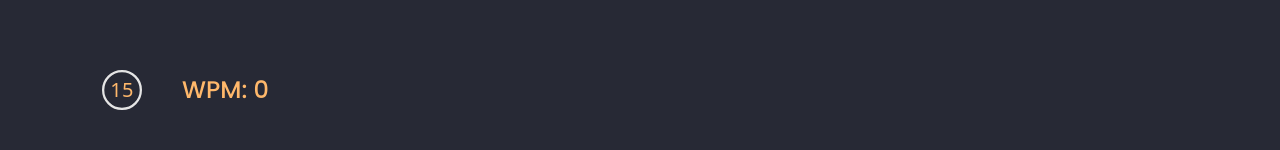
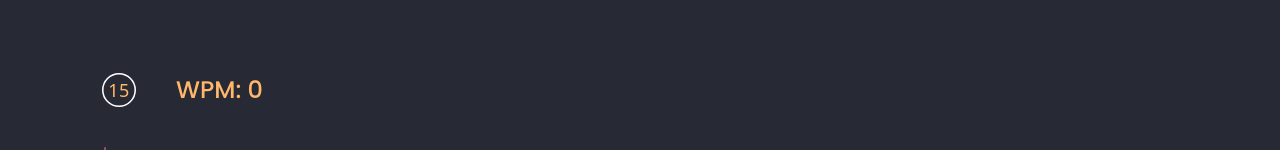
Before and after one commit to biskitsx/kittotype, a Next.js app: page / in a window 1280 px wide. Shown: the part 235-385 px from the top of the page. Built offline with nearby package versions, Linux system fonts and the light colour scheme.

Commit message:
change color and thickness of circular progress

```diff
--- a/src/components/CircularProgess.tsx
+++ b/src/components/CircularProgess.tsx
@@ -12,7 +12,7 @@ function CircularProgressWithLabel(
     const newValue = props.value / 15 * 100
     return (
         <Box sx={{ position: 'relative', display: 'inline-flex' }}>
-            <CircularProgress variant="determinate" value={newValue} thickness={2.5} sx={{ color: "#e5e5e5" }} />
+            <CircularProgress variant="determinate" value={newValue} thickness={2} sx={{ color: "white" }} size={34} />
             <Box
                 sx={{
                     top: 0,
@@ -31,7 +31,7 @@ function CircularProgressWithLabel(
 
                 >
                     {/* {`${Math.round(props.value)}`} */}
-                    <p className='text-xl font-medium font-sans'>{`${Math.round(props.value)}`}</p>
+                    <p className='text-lg font-light font-sans'>{`${Math.round(props.value)}`}</p>
 
                 </Typography>
             </Box>
@@ -40,17 +40,5 @@ function CircularProgressWithLabel(
 }
 
 export default function CircularWithValueLabel({ timeRemaining }: { timeRemaining: number }) {
-    // const [progress, setProgress] = React.useState(10);
-
-    // React.useEffect(() => {
-    //     const timer = setInterval(() => {
-    //         setProgress((prevProgress) => (prevProgress >= 100 ? 0 : prevProgress + 10));
-    //     }, 800);
-    //     return () => {
-    //         clearInterval(timer);
-    //     };
-    // }, []);
-
-
     return <CircularProgressWithLabel value={timeRemaining} />;
 }
```
